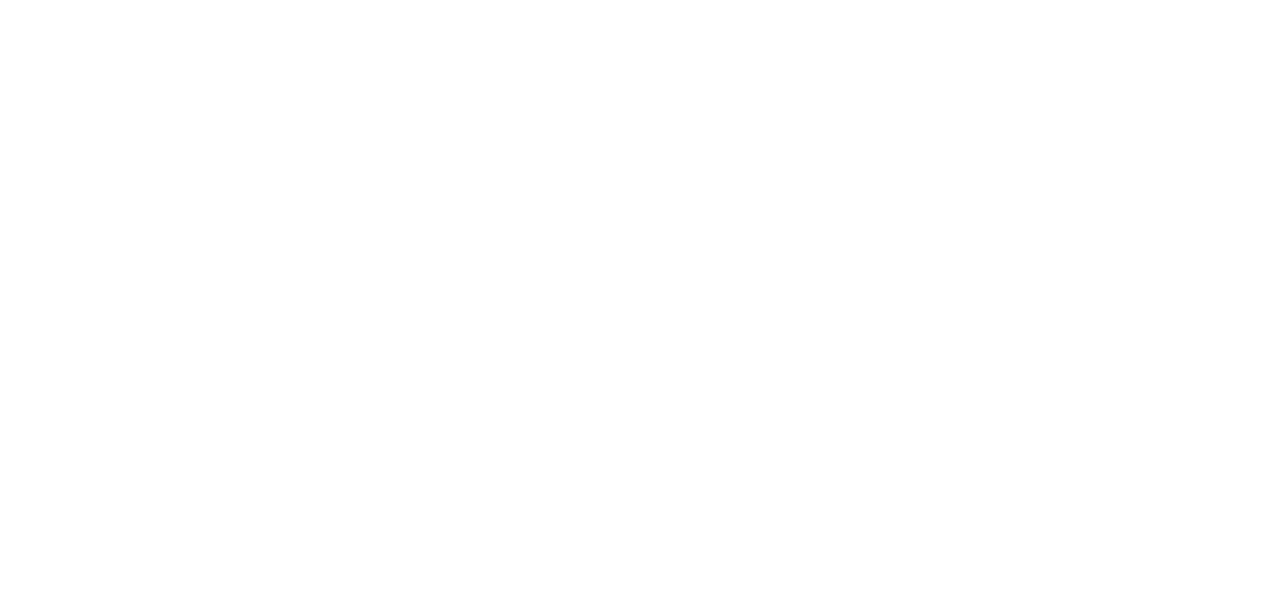
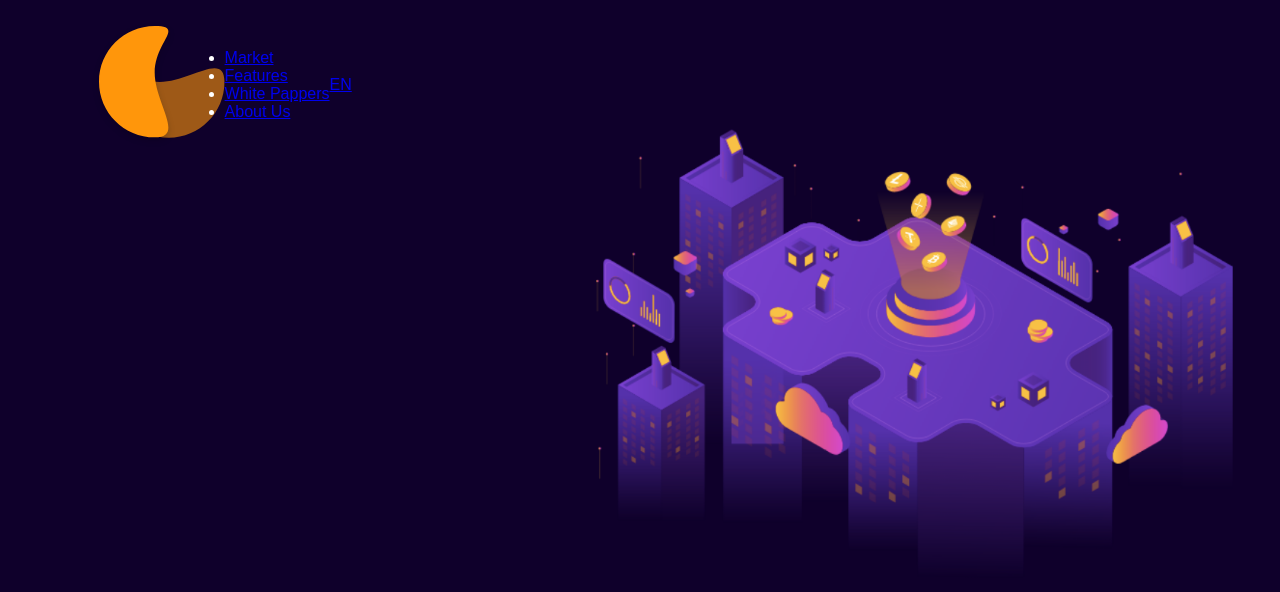
Before and after one commit to 143786/Cryptocurrency-Website-UsingFreeAPI, a plain HTML site: page Cryptocurrency/index.html in a window 1280 px wide. Drawn offline with Linux system fonts and the light colour scheme.

Commit message:
Add files via upload

```diff
--- a/Cryptocurrency/index.html
+++ b/Cryptocurrency/index.html
@@ -4,6 +4,20 @@
     <meta charset="UTF-8" />
     <meta name="viewport" content="width=device-width, initial-scale=1.0" />
     <title>Cryptocurrency Website</title>
+    <link rel="stylesheet" href="style.css" />
   </head>
-  <body></body>
+  <body>
+    <div class="container">
+      <nav>
+        <img src="images/logo.png" class="logo" />
+        <ul>
+          <li><a href="#">Market</a></li>
+          <li><a href="#">Features</a></li>
+          <li><a href="#">White Pappers</a></li>
+          <li><a href="#">About Us</a></li>
+        </ul>
+        <a href="#" class="btn">EN</a>
+      </nav>
+    </div>
+  </body>
 </html>
--- a/Cryptocurrency/style.css
+++ b/Cryptocurrency/style.css
@@ -0,0 +1,23 @@
+* {
+  margin: 0;
+  padding: 0;
+  box-sizing: border-box;
+  font-family: "poppins", sans-serif;
+}
+
+.container {
+  width: 100%;
+  height: 100vh;
+  background-image: url(images/background.png);
+  background-position: center;
+  background-size: cover;
+  padding: 0 7%;
+  color: #fff;
+}
+
+nav {
+  width: 100%;
+  padding: 20px 0;
+  display: flex;
+  align-items: center;
+}
```
Also changed, not shown: Cryptocurrency/images/background.png (added), Cryptocurrency/images/bitcoin.png (added), Cryptocurrency/images/dogecoin.png (added), Cryptocurrency/images/ethereum.png (added), Cryptocurrency/images/logo.png (added), 1 other file.
